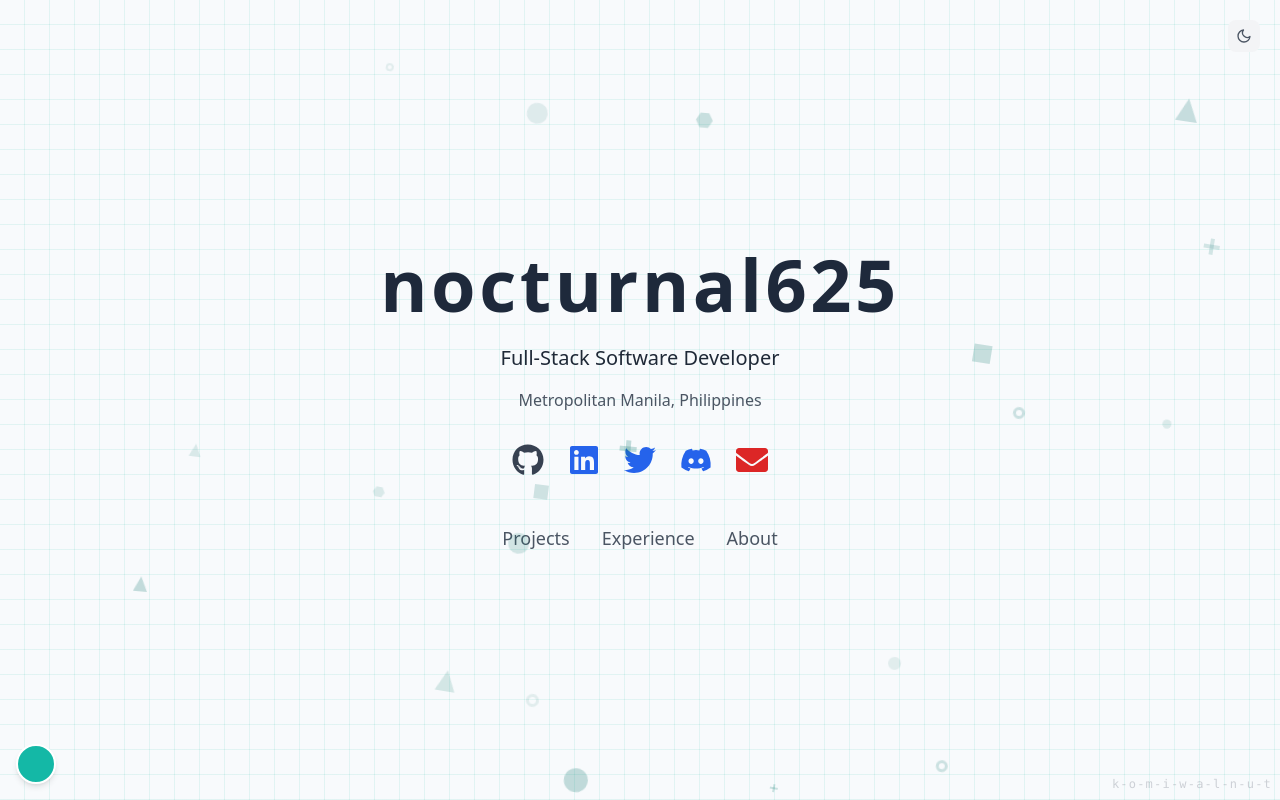
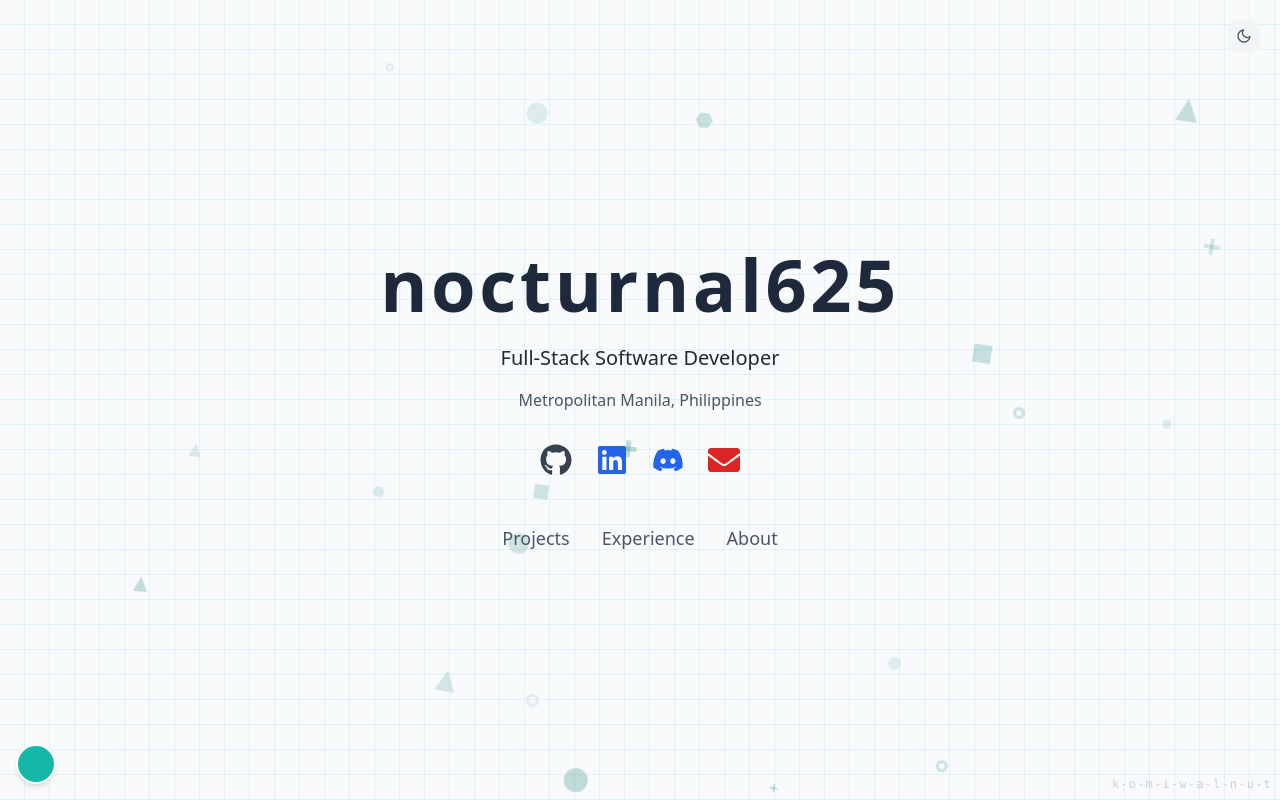
Before and after one commit to nocturnal629/portfolio, a Next.js app: page / in a window 1280 px wide. Shown: the top 800 px of the page. Built offline with nearby package versions, Linux system fonts and the light colour scheme.

Commit message:
Update Hero.tsx

```diff
--- a/src/components/sections/Hero.tsx
+++ b/src/components/sections/Hero.tsx
@@ -1,6 +1,6 @@
 import React from 'react';
 import Link from 'next/link';
-import { FaGithub, FaLinkedin, FaTwitter, FaDiscord, FaEnvelope } from 'react-icons/fa';
+import { FaGithub, FaLinkedin, FaDiscord, FaEnvelope } from 'react-icons/fa';
 import { NavItem } from '@/types';
 
 interface HeroProps {
@@ -47,15 +47,6 @@ const Hero: React.FC<HeroProps> = ({ activeSection, onSectionChange }) => {
             <span className="sr-only">LinkedIn</span>
           </Link>
           <Link
-            href="https://x.com/nocturnal625"
-            target="_blank"
-            rel="noopener noreferrer"
-            className="text-blue-600 hover:text-teal-600 dark:text-blue-400 dark:hover:text-teal-400 transition-colors"
-          >
-            <FaTwitter className="h-8 w-8" />
-            <span className="sr-only">X</span>
-          </Link>
-          <Link
             href="https://discord.com/users/904940122468909138"
             target="_blank"
             rel="noopener noreferrer"
```
